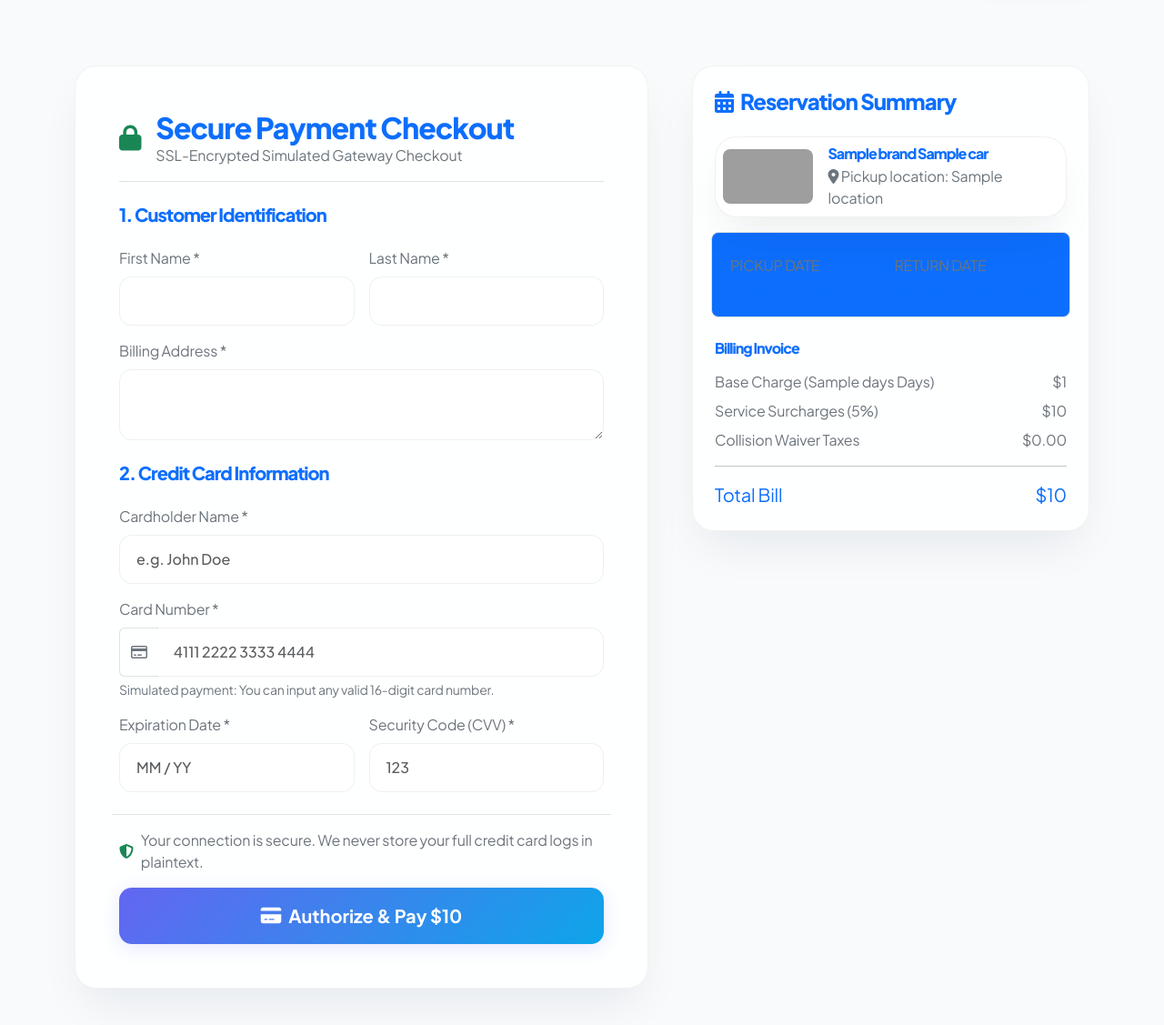
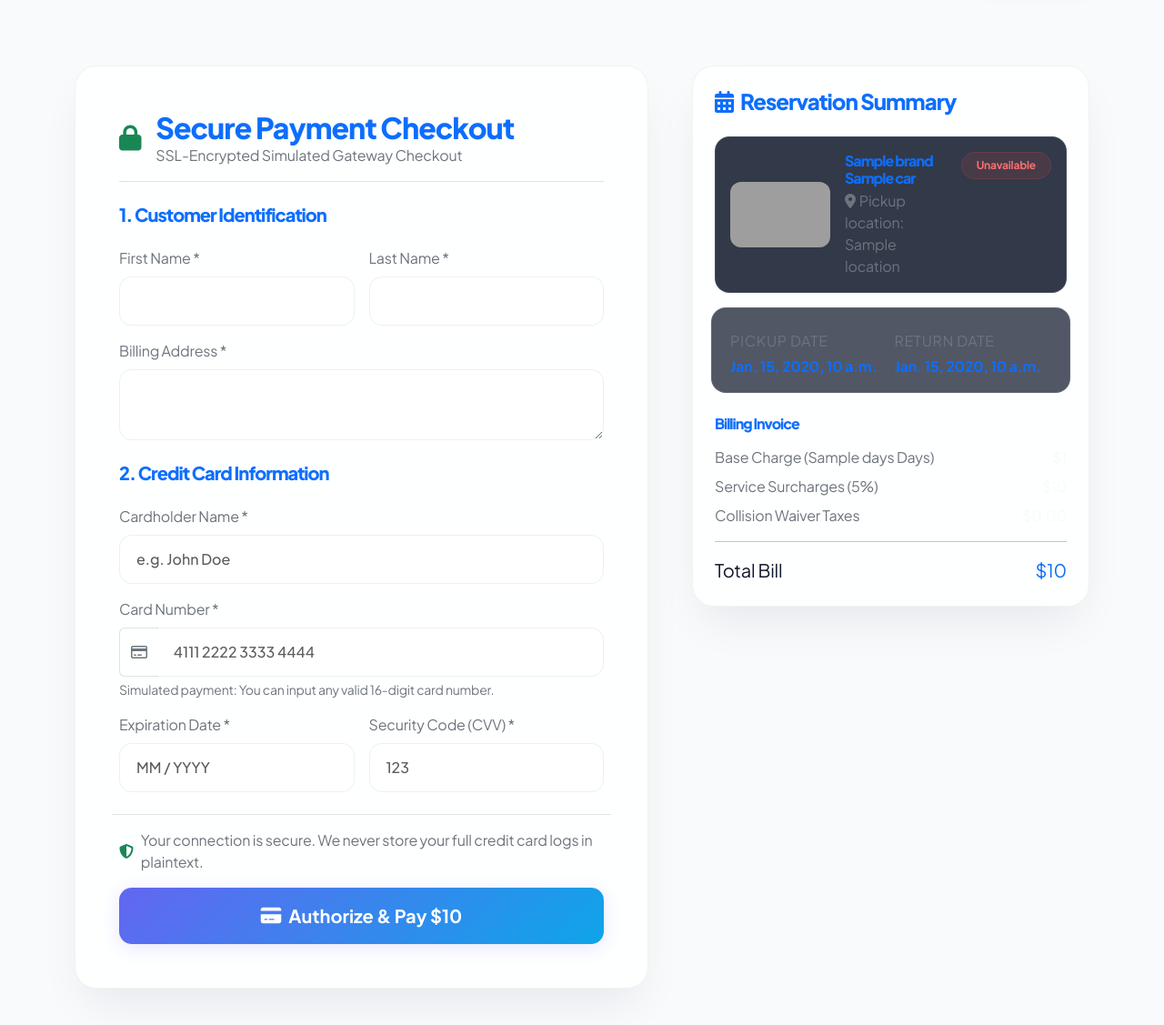
Before and after one commit to smaazahmed/Car-Rental-System-Using-Django, a Django app: template templates/bookings/checkout.html in a window 1280 px wide. Shown: the part 85-1212 px from the top of the page at 91% size. Run offline with Django 3.2, Linux system fonts and the light colour scheme; the template is opened without the code that fills it: most values are stand-ins (such as "Sample title", 1, 10 or a date in 2020); some web fonts are replaced; grey boxes are pictures that could not be loaded.

Commit message:
Improve booking checkout and docs

```diff
--- a/templates/bookings/checkout.html
+++ b/templates/bookings/checkout.html
@@ -19,8 +19,19 @@
                     {% csrf_token %}
 
                     <!-- Core details carried forward in post -->
-                    <input type="hidden" name="pickup_date" value="{{ pickup_date|date:'Y-m-d' }}">
-                    <input type="hidden" name="return_date" value="{{ return_date|date:'Y-m-d' }}">
+                    {% if pickup_date and return_date %}
+                        <input type="hidden" name="pickup_date" value="{{ pickup_date|date:'Y-m-d' }}">
+                        <input type="hidden" name="return_date" value="{{ return_date|date:'Y-m-d' }}">
+                    {% else %}
+                        <div class="col-md-6">
+                            <label class="form-label text-secondary font-weight-600 fs-7">Pickup Date *</label>
+                            <input type="date" name="pickup_date" class="form-control bg-white text-dark shadow-none fs-7 border-color" required min="{% now 'Y-m-d' %}">
+                        </div>
+                        <div class="col-md-6">
+                            <label class="form-label text-secondary font-weight-600 fs-7">Return Date *</label>
+                            <input type="date" name="return_date" class="form-control bg-white text-dark shadow-none fs-7 border-color" required min="{% now 'Y-m-d' %}">
+                        </div>
+                    {% endif %}
 
                     <h5 class="text-primary mb-2 font-weight-700">1. Customer Identification</h5>
 
@@ -55,7 +66,7 @@
 
                     <div class="col-md-6">
                         <label class="form-label text-secondary font-weight-600 fs-7">Expiration Date *</label>
-                        <input type="text" class="form-control bg-white text-dark shadow-none fs-7 border-color" placeholder="MM / YY" required maxlength="5" oninput="formatCardExpiry(this)">
+                        <input type="text" class="form-control bg-white text-dark shadow-none fs-7 border-color" placeholder="MM / YYYY" required maxlength="9" oninput="formatCardExpiry(this)">
                     </div>
                     <div class="col-md-6">
                         <label class="form-label text-secondary font-weight-600 fs-7">Security Code (CVV) *</label>
@@ -81,52 +92,63 @@
                 <h4 class="text-primary mb-4 font-weight-700"><i class="fas fa-calendar-alt text-primary me-2"></i>Reservation Summary</h4>
 
                 <!-- Vehicle Card -->
-                <div class="premium-card p-2 d-flex align-items-center gap-3 mb-4">
-                    <div style="width: 100px; height: 60px; border-radius: 8px; overflow: hidden; background-color: var(--border-color);">
+                <div class="p-3 d-flex align-items-center gap-3 mb-4 rounded-4 border" style="background: rgba(15, 23, 42, 0.85); border-color: rgba(148, 163, 184, 0.18) !important;">
+                    <div style="width: 110px; height: 72px; border-radius: 12px; overflow: hidden; background-color: rgba(255,255,255,0.04); flex-shrink: 0;">
                         {% if car.images.exists %}
                             <img src="{{ car.images.first.image.url }}" alt="{{ car.name }}" style="width:100%; height:100%; object-fit:cover;">
                         {% else %}
                             <img src="https://images.unsplash.com/photo-1549399542-7e3f8b79c341?w=200" alt="{{ car.name }}" style="width:100%; height:100%; object-fit:cover;">
                         {% endif %}
                     </div>
-                    <div>
-                        <h6 class="mb-1 text-primary font-weight-700">{{ car.brand }} {{ car.name }}</h6>
-                        <span class="text-secondary fs-8"><i class="fas fa-map-marker-alt"></i> Pickup location: {{ car.location }}</span>
+                    <div class="flex-grow-1">
+                        <div class="d-flex align-items-start justify-content-between gap-3">
+                            <div>
+                                <h6 class="mb-1 text-primary font-weight-700">{{ car.brand }} {{ car.name }}</h6>
+                                <span class="text-secondary fs-8 d-block">
+                                    <i class="fas fa-map-marker-alt me-1"></i>Pickup location: {{ car.location }}
+                                </span>
+                            </div>
+                            {% if car.is_available %}
+                                <span class="badge rounded-pill px-3 py-2" style="background: rgba(34, 197, 94, 0.12); color: #4ade80; border: 1px solid rgba(34, 197, 94, 0.18);">Available</span>
+                            {% else %}
+                                <span class="badge rounded-pill px-3 py-2" style="background: rgba(239, 68, 68, 0.12); color: #f87171; border: 1px solid rgba(239, 68, 68, 0.18);">Unavailable</span>
+                            {% endif %}
+                        </div>
                     </div>
                 </div>
 
                 <!-- Dates Panel -->
-                <div class="row g-2 mb-4 p-3 bg-primary bg-opacity-5 rounded-3 border border-color fs-7">
+                <div class="row g-2 mb-4 p-3 rounded-4 border fs-7" style="background: rgba(15, 23, 42, 0.72); border-color: rgba(148, 163, 184, 0.18) !important;">
                     <div class="col-6">
-                        <span class="text-secondary d-block font-weight-500 mb-1">PICKUP DATE</span>
+                        <span class="text-secondary d-block font-weight-500 mb-1 text-uppercase" style="letter-spacing: .04em;">Pickup Date</span>
                         <strong class="text-primary">{{ pickup_date }}</strong>
                     </div>
                     <div class="col-6">
-                        <span class="text-secondary d-block font-weight-500 mb-1">RETURN DATE</span>
+                        <span class="text-secondary d-block font-weight-500 mb-1 text-uppercase" style="letter-spacing: .04em;">Return Date</span>
                         <strong class="text-primary">{{ return_date }}</strong>
                     </div>
                 </div>
 
                 <!-- Cost Breakdown list -->
-                <h6 class="text-primary font-weight-700 mb-3 fs-7 uppercase">Billing Invoice</h6>
+                <h6 class="text-primary font-weight-700 mb-3 fs-7">Billing Invoice</h6>
                 <div class="d-flex justify-content-between fs-7 text-secondary mb-2">
                     <span>Base Charge ({{ days }} Day{{ days|pluralize }})</span>
-                    <span class="font-weight-600">${{ total_price }}</span>
+                    <span class="font-weight-600 text-light">${{ total_price }}</span>
                 </div>
                 <div class="d-flex justify-content-between fs-7 text-secondary mb-2">
                     <span>Service Surcharges (5%)</span>
-                    <span class="font-weight-600">${{ service_fee }}</span>
+                    <span class="font-weight-600 text-light">${{ service_fee }}</span>
                 </div>
                 <div class="d-flex justify-content-between fs-7 text-secondary mb-2">
                     <span>Collision Waiver Taxes</span>
-                    <span class="font-weight-600">$0.00</span>
+                    <span class="font-weight-600 text-light">$0.00</span>
                 </div>
 
                 <hr class="my-3 border-color">
 
-                <div class="d-flex justify-content-between fs-5 text-primary font-weight-800">
+                <div class="d-flex justify-content-between fs-5 font-weight-800 align-items-center">
                     <span>Total Bill</span>
-                    <span>${{ grand_total }}</span>
+                    <span class="text-primary">${{ grand_total }}</span>
                 </div>
             </div>
         </div>
@@ -137,7 +159,7 @@
     function formatCardExpiry(input) {
         let val = input.value.replace(/\D/g, '');
         if (val.length >= 2) {
-            input.value = val.slice(0, 2) + ' / ' + val.slice(2, 4);
+            input.value = val.slice(0, 2) + ' / ' + val.slice(2, 6);
         } else {
             input.value = val;
         }
```
Also changed, not shown: apps/bookings/views.py (+12 -4 lines), templates/bookings/receipt.html (+11 -9 lines), templates/cars/detail.html (+32 -2 lines).
